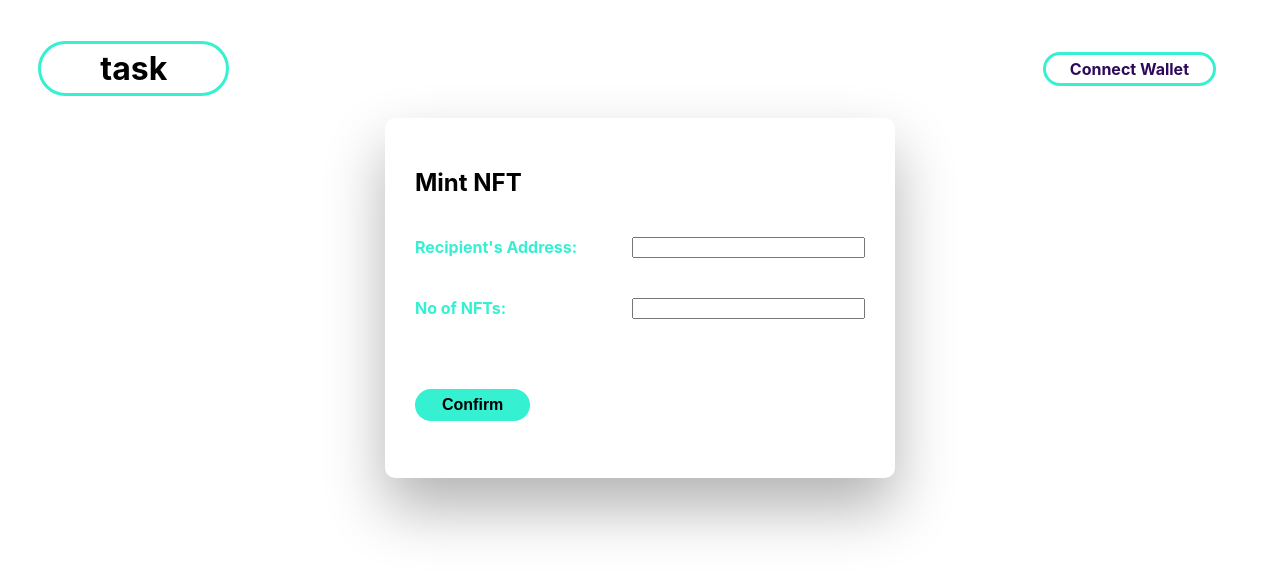
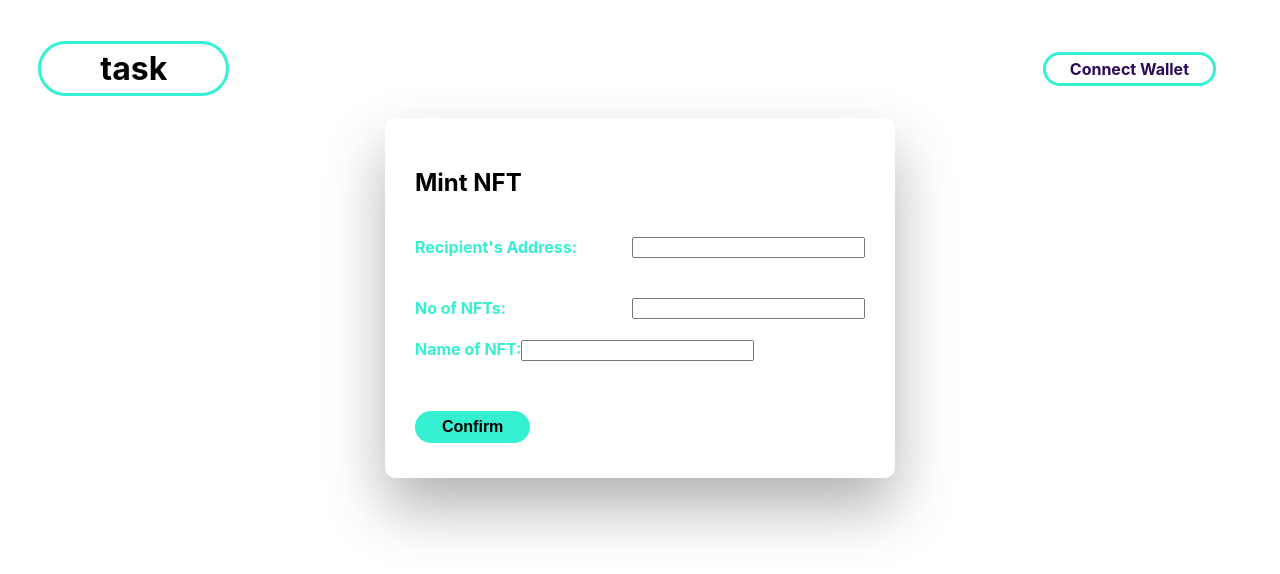
Before and after one commit to george-shammar/NFT-TASK, a React (Create React App) app: page / in a window 1280 px wide. Shown: the top 574 px of the page. Built offline with nearby package versions, Linux system fonts and the light colour scheme.

Commit message:
Add additional input field for NFT name

```diff
--- a/src/components/Minter.tsx
+++ b/src/components/Minter.tsx
@@ -13,6 +13,8 @@ const Minter = () => {
                     <label className="color font">No of NFTs:</label>
                     <input className="input" type="number" required/>
                 </div>
+                <label className="color font">Name of NFT:</label>
+                <input className="input" type="number" required/>
 
                     <button className="confirm-text">Confirm</button>
 
```
